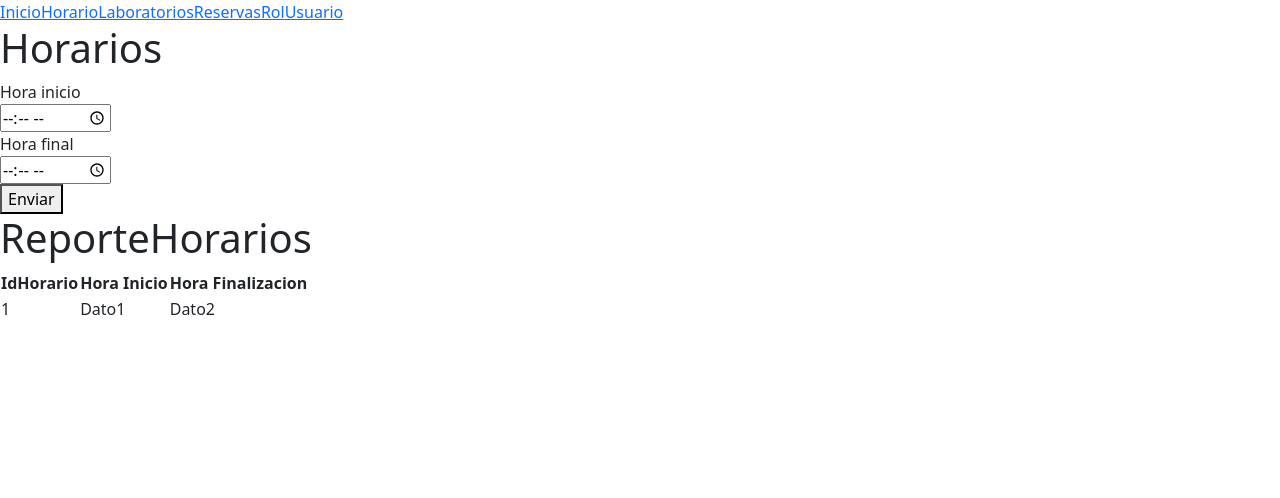
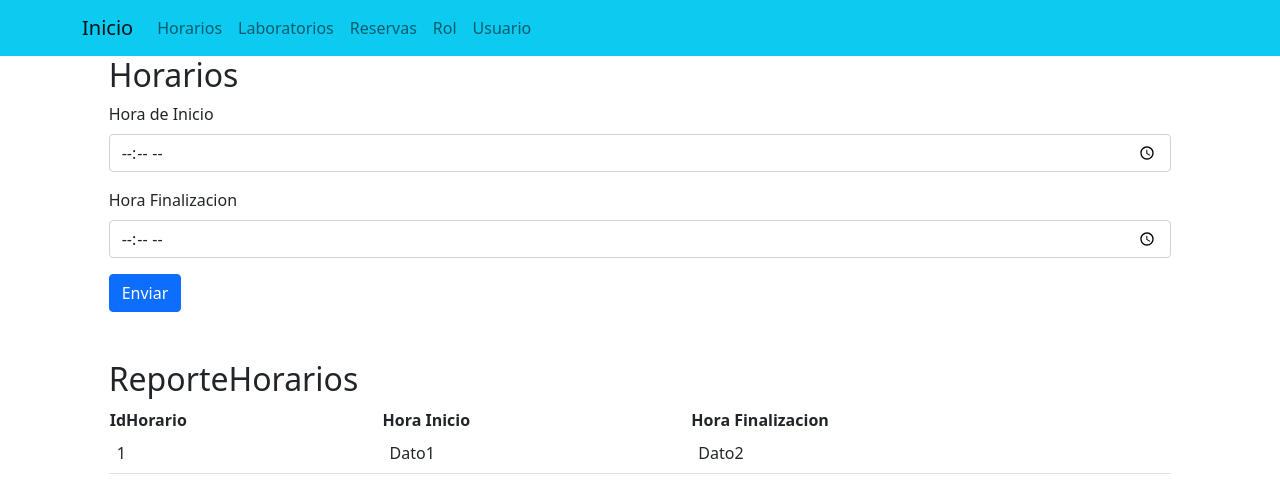
Before and after one commit to mariel2494/Proyecto-DAW1-React, a React (Vite) app in the folder Proyecto-React/: page /horarios in a window 1280 px wide. Shown: the top 498 px of the page. Built offline with nearby package versions, Linux system fonts and the light colour scheme.

Commit message:
bootstrap horarios

```diff
--- a/Proyecto-React/package.json
+++ b/Proyecto-React/package.json
@@ -10,7 +10,9 @@
     "preview": "vite preview"
   },
   "dependencies": {
+    "bootstrap": "^5.3.1",
     "react": "^18.2.0",
+    "react-bootstrap": "^2.8.0",
     "react-dom": "^18.2.0",
     "react-router-dom": "^6.15.0"
   },
--- a/Proyecto-React/src/componentes/Horarios.jsx
+++ b/Proyecto-React/src/componentes/Horarios.jsx
@@ -1,23 +1,38 @@
 //Mariel
+import Button from 'react-bootstrap/Button';
+import Form from 'react-bootstrap/Form';
+import Table from 'react-bootstrap/Table';
+import Container from 'react-bootstrap/Container';
+import Row from 'react-bootstrap/Row';
+import Col from 'react-bootstrap/Col';
 
 export const Horarios = () => {
   return (
     <>
-      <h1>Horarios</h1>
-      <form>
-        <label>Hora inicio</label>
-        <br />
-        <input type='time' />
-        <br />
-        <label>Hora final</label>
-        <br />
-        <input type='time' />
-        <br />
-      </form>
-      <button>Enviar</button>
 
-      <h1>ReporteHorarios</h1>
-      <table>
+<container>
+  <Row className="justify-content-md-center">
+    <Col xs md='10'>
+    <h2>Horarios</h2>
+<Form >
+      <Form.Group className="mb-3" controlId="formBasicEmail">
+        <Form.Label>Hora de Inicio</Form.Label>
+        <Form.Control type="time" placeholder="Enter email" />
+      </Form.Group>
+
+      <Form.Group className="mb-3" controlId="formBasicPassword">
+        <Form.Label>Hora Finalizacion</Form.Label>
+        <Form.Control type="time" placeholder="Password" />
+      </Form.Group>
+
+      <Button className="mb-5" variant="primary" type="submit">
+        Enviar
+      </Button>
+    </Form>
+
+
+      <h2>ReporteHorarios</h2>
+      <table class='table'>
         <th>IdHorario</th>
         <th>Hora Inicio</th>
         <th>Hora Finalizacion</th>
@@ -29,6 +44,13 @@ export const Horarios = () => {
           </tr>
         </tbody>
       </table>
+    </Col>
+
+  </Row>
+
+
+</container>
+
 
 
     </>
--- a/Proyecto-React/src/componentes/Menu.jsx
+++ b/Proyecto-React/src/componentes/Menu.jsx
@@ -1,15 +1,35 @@
 import { Link } from "react-router-dom";
+import Container from 'react-bootstrap/Container';
+import Nav from 'react-bootstrap/Nav';
+import Navbar from 'react-bootstrap/Navbar';
 
 
 export const Menu = () => {
   return (
     <>
+<Navbar bg="info" data-bs-theme="dark" expand="lg" className="bg-body-tertiary">
+      <Container>
+        <Navbar.Brand href="inicio">Inicio</Navbar.Brand>
+        <Navbar.Toggle aria-controls="basic-navbar-nav" />
+        <Navbar.Collapse id="basic-navbar-nav">
+          <Nav className="me-auto">
+            <Nav.Link href="horarios">Horarios</Nav.Link>
+            <Nav.Link href="laboratorios">Laboratorios</Nav.Link>
+            <Nav.Link href="reservas">Reservas</Nav.Link>
+            <Nav.Link href="rol">Rol</Nav.Link>
+            <Nav.Link href="usuario">Usuario</Nav.Link>
+          </Nav>
+        </Navbar.Collapse>
+      </Container>
+    </Navbar>
+{/*
     <Link to='/'>Inicio</Link>
     <Link to='/horarios'>Horario</Link>
     <Link to='/laboratorio'>Laboratorios</Link>
     <Link to='/reservas'>Reservas</Link>
     <Link to='/rol'>Rol</Link>
     <Link to='/usuario'>Usuario</Link>
+  */}
     </>
   )
 }
```
Also changed, not shown: 1 other file (tests, documents, lock files or other folders).
